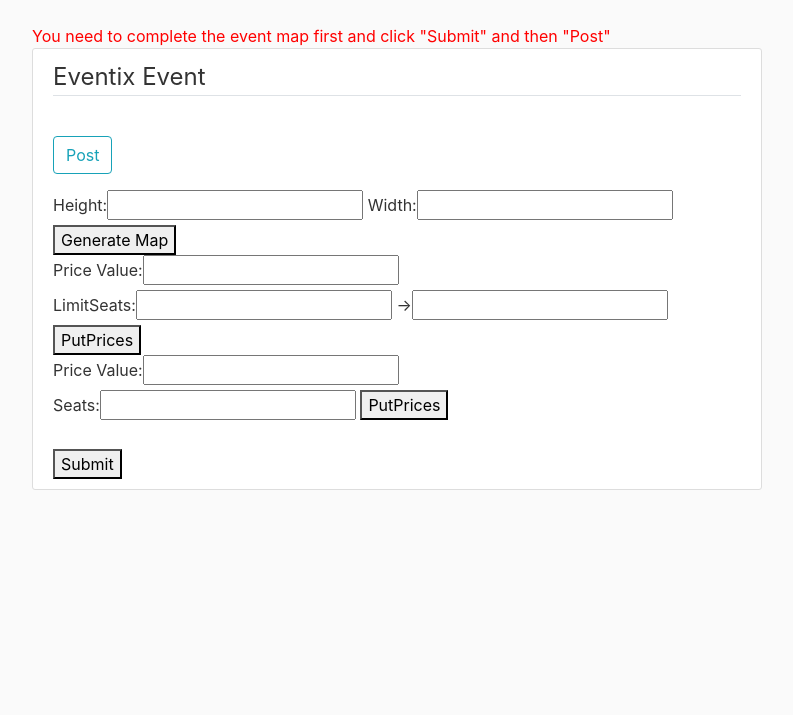
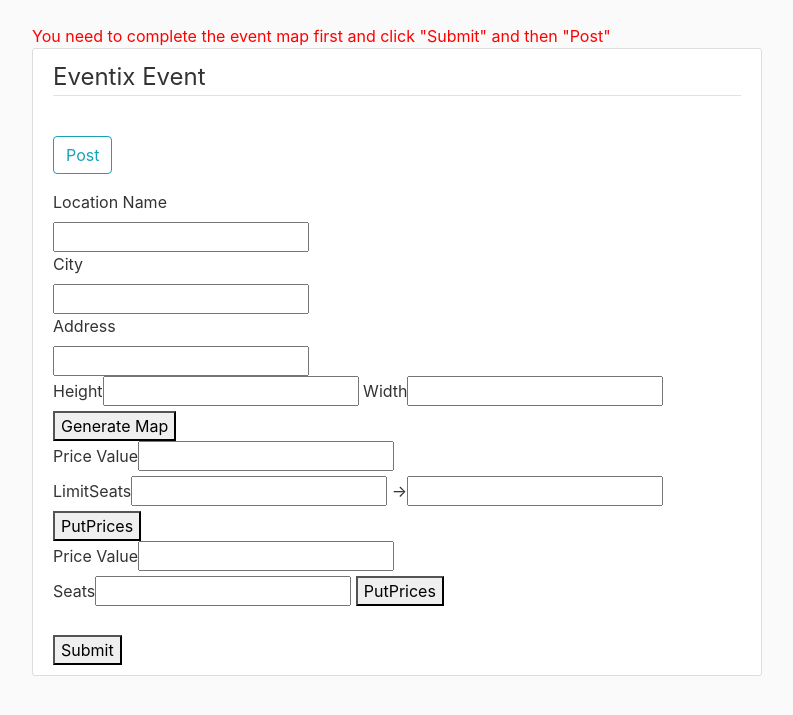
Before and after one commit to RaresMandrean/proiectul_colectiv, a Django app: page /event/new/EventAddSeatsLocation in a window 1280 px wide. Shown: the part 56-771 px from the top of the page, without its empty margins (53-846 px from the left). Run offline with Django 3.2, Linux system fonts and the light colour scheme; some libraries are stand-ins or nearby versions.

Commit message:
toDo: to be able to add more seats to one location

```diff
--- a/proiectul_colectiv/eventix/models.py
+++ b/proiectul_colectiv/eventix/models.py
@@ -42,7 +42,7 @@
 
 class Seat(models.Model):
     position = models.PositiveIntegerField()
-    location = models.OneToOneField(Location, on_delete=models.CASCADE)
+    location = models.ForeignKey(Location, on_delete=models.SET_NULL, null=True, blank=True)
     price = models.PositiveIntegerField()
     reserved_to = models.ForeignKey(CustomUser, on_delete=models.SET_NULL, null=True, blank=True)
-    special_seat = models.BooleanField(default=False)  # devine gri si nu poate fi selectat daca e True pe "harta"
+    special_seat = models.BooleanField(default=False)  # devine rosu si nu poate fi selectat daca e True pe "harta"
--- a/proiectul_colectiv/eventix/static/eventix/events.js
+++ b/proiectul_colectiv/eventix/static/eventix/events.js
@@ -1,5 +1,3 @@
-//import "jQuery.js";
-
 function getCookie(name) {
     var cookieValue = null;
     if (document.cookie && document.cookie != '') {
@@ -15,7 +13,6 @@
     }
     return cookieValue;
 }
-
 $.ajaxSetup({
     beforeSend: function(xhr, settings) {
         if (!(/^http:.*/.test(settings.url) || /^https:.*/.test(settings.url))) {
@@ -25,12 +22,6 @@
     }
 });
 var csrftoken = getCookie('csrftoken');
-//$(document).ready();
-        //var django = {
-        //"jQuery": jQuery.noConflict(true)
-        //};
-        //var jQuery = django.jQuery;
-        //var $=jQuery;
 var cont=0;
 var isGenerated=false;
 var n,m;
@@ -88,7 +79,6 @@
                 else document.getElementById("warningPrice2").textContent="The values are incorrect !!";
             }
         }
-
         function clik(gridBlockId){
             if(document.getElementById(gridBlockId).style.backgroundColor==="gray") {
                 cont=cont+1;document.getElementById(gridBlockId).style.background = "green";
@@ -182,12 +172,32 @@
         }
         function getLocation(){
             console.log("getLocation has been triggered");
-            var arr=["10","12"];
+            var locationName=document.getElementById("name").value;
+            var locationCity=document.getElementById("city").value;
+            var locationAddress=document.getElementById("address").value;
+            var mapWidth=document.getElementById("width").value;
+            var mapHeight=document.getElementById("height").value;
+            var arr=[];
+            var location={name: locationName, city: locationCity, address: locationAddress, maximum_number_of_seats: Number(mapWidth)*Number(mapHeight)};
+            arr.push(location);
+            var seats=document.getElementsByClassName("grid-item");
+            for(var i=0;i<seats.length;i++){
+                var seat;
+                var splitted;
+                if(seats[i].style.background==="green"){
+                    splitted=seats[i].textContent.split("\r\n ");
+                    seat={position:i,location:"",price:Number(splitted[2].substring(0,splitted[2].length-1)),reserved_to:"",special_seat:false}
+                    arr.push(seat);
+                }
+                if(seats[i].style.background==="red") {
+                    splitted=seats[i].textContent.split("\r\n ");
+                    seat={position:i,location:"",price:Number(splitted[2].substring(0,splitted[2].length-1)),reserved_to:"",special_seat:true}
+                    arr.push(seat);
+                }
+            }
             return JSON.stringify(arr);
         }
         $(document).ready();
-            console.log("intra aiciiiii");
-            //$(document.body).on('click','.event-submitLocation',
         function eventSubmitLocation() {
             console.log("intra aici");
             $.ajax({
@@ -198,4 +208,3 @@
                 success: alert("It worked"),
             });
         }
-            //});
--- a/proiectul_colectiv/eventix/views.py
+++ b/proiectul_colectiv/eventix/views.py
@@ -15,6 +15,7 @@
 from eventix.models import Event, Seat, Location
 from eventix.forms import EventForm
 from users.models import CustomUser
+import json
 
 
 def home(request):
@@ -104,13 +105,18 @@
         return render(request, 'eventix/event_form.html', {'title': 'event-addSeatsLocation'})
 
 def eventAddSeatsLocation(request):
-    model = Location
-    print("INTRA AICI")
     if request.is_ajax():
         print(request.POST)
-        #location=Location.objects.create_location("asdsa","asda","asdas",123)
-        location = Location.objects.create(name="sasd", city="asdas", address="dsasda", maximum_number_of_seats=200)
-        print(location)
+        requestString=""
+        for x in request.POST.dict():
+            requestString=x
+        print(requestString)
+        print(json.loads(requestString)[0]["name"])
+        requestJSON=json.loads(requestString)
+        location = Location.objects.create(name=requestJSON[0]["name"], city=requestJSON[0]["city"], address=requestJSON[0]["address"], maximum_number_of_seats=requestJSON[0]["maximum_number_of_seats"])
+        for i in range(1, len(requestJSON)):
+            Seat.objects.create(position=requestJSON[i]["position"],location=location,price=requestJSON[i]["price"],special_seat=requestJSON[i]["special_seat"])
+        #position,location,price,reserved_to,special_seat
         return render(request, 'eventix/event_form.html', {'title': 'event-addSeatsLocation'})
     return render(request, 'eventix/event_form.html', {'title': 'event-addSeatsLocation'})
 
--- a/proiectul_colectiv/templates/eventix/event_form.html
+++ b/proiectul_colectiv/templates/eventix/event_form.html
@@ -15,16 +15,20 @@
 
         </form>
         {% csrf_token %}
-    <label for="height">Height:</label><input type="text" id="height" name="height">
-    <label for="width">Width:</label><input type="text" id="width" name="width">
+        Location
+        <label for="name">Name</label><br><input type="text" id="name" name="name"><br>
+        <label for="city">City</label><br><input type="text" id="city" name="city"><br>
+        <label for="address">Address</label><br><input type="text" id="address" name="address"><br>
+        <label for="height">Height</label><input type="text" id="height" name="height">
+        <label for="width">Width</label><input type="text" id="width" name="width">
         <button onclick="generateMap()">Generate Map</button><br>
-    <label for="price1">Price Value:</label><input type="text" id="price1"><br>
-    <label for="minLimit">LimitSeats:</label><input type="text" id="minLimit">
+        <label for="price1">Price Value</label><input type="text" id="price1"><br>
+        <label for="minLimit">LimitSeats</label><input type="text" id="minLimit">
         <label for="maxLimit">-></label><input type="text" id="maxLimit">
         <button onclick="putPrices1()">PutPrices</button>
         <font id='warningPrice1' color="red"></font><br>
-    <label for="price2">Price Value:</label><input type="text" id="price2"><br>
-    <label for="seatsSeparated">Seats:</label><input type="text" id="seatsSeparated">
+        <label for="price2">Price Value</label><input type="text" id="price2"><br>
+        <label for="seatsSeparated">Seats</label><input type="text" id="seatsSeparated">
         <button onclick="putPrices2()">PutPrices</button>
         <font id='warningPrice2' color="red"></font><br><br>
         <div class="mapDiv"></div>
```
Lines whose indentation alone changed are shown as unchanged.
